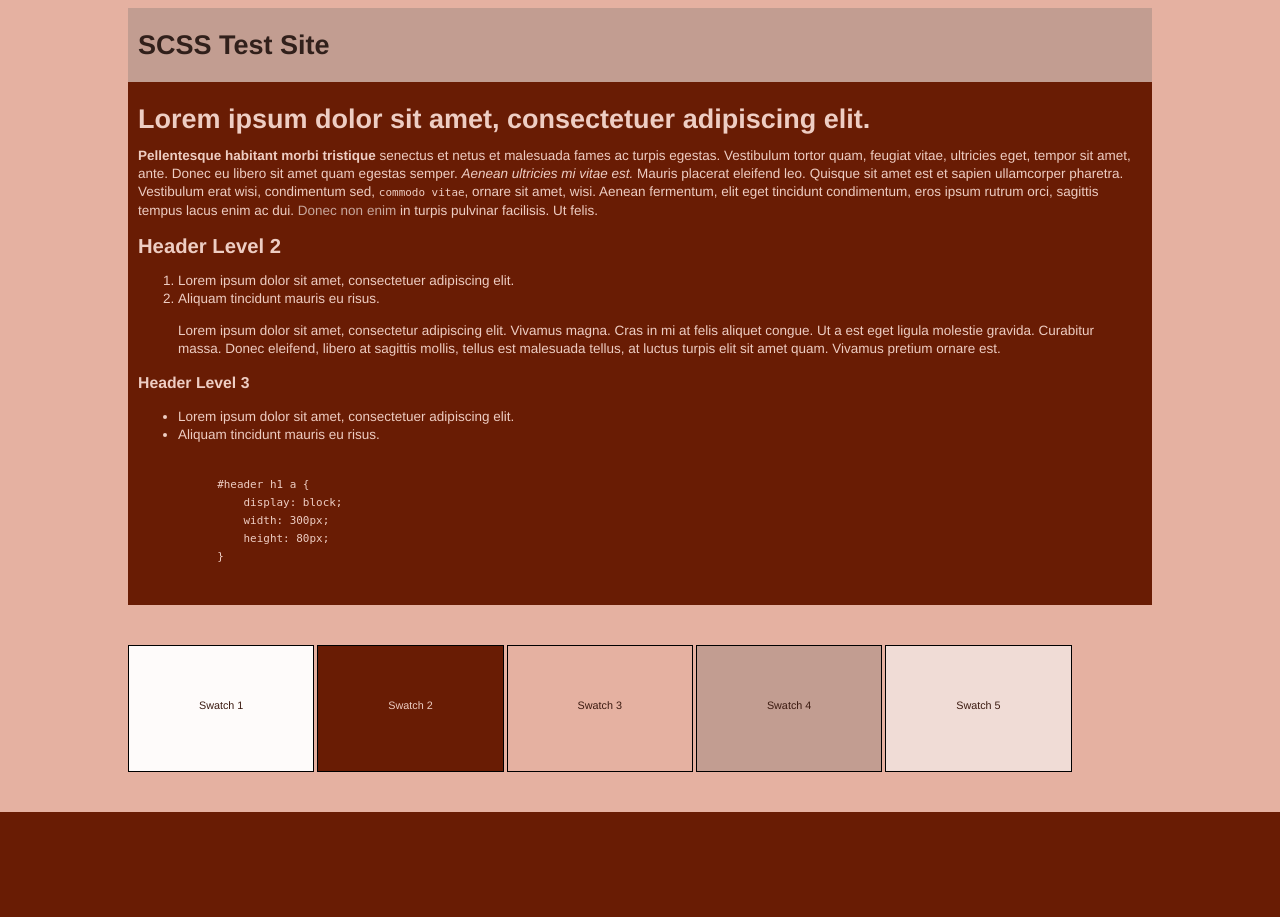
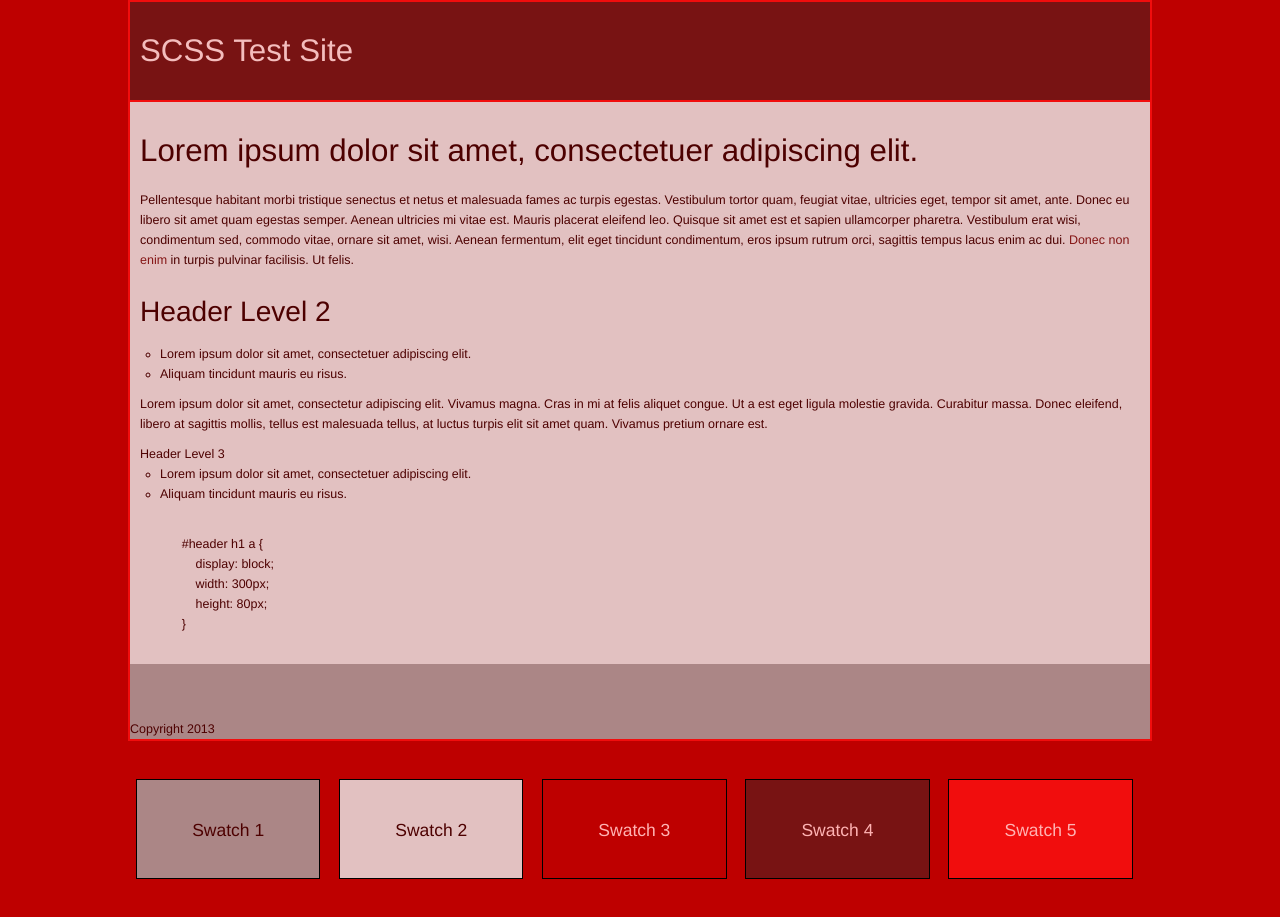
Before and after one commit to voodooGQ/scss_color_theory, a PHP site: page / in a window 1280 px wide. Before the commit the page ends 812 px from the top, so only its background shows below. Run offline with PHP 8.4, Linux system fonts and the light colour scheme; some web fonts are replaced.

Commit message:
Added global css reset and made further adjustments to the base css

```diff
--- a/assets/styles/css/screen.css
+++ b/assets/styles/css/screen.css
@@ -12,6 +12,75 @@ Original Author: Shane Smith
 
 Global Includes
 ------------------------------------------------------------------------ */
+/* ---------------------------------------------------------------------
+Original Author: Shane Smith
+
+Target Browsers: All
+Media Type: Screen, Projection
+Width: All Sizes
+------------------------------------------------------------------------ */
+/* =Reset default browser CSS. Based on work by Eric Meyer: http://meyerweb.com/eric/tools/css/reset/index.html
+-------------------------------------------------------------- */
+html, body, div, span, applet, object, iframe,
+h1, h2, h3, h4, h5, h6, p, blockquote, pre,
+a, abbr, acronym, address, big, cite, code,
+del, dfn, em, font, ins, kbd, q, s, samp,
+small, strike, strong, sub, sup, tt, var,
+dl, dt, dd, ol, ul, li,
+fieldset, form, label, legend,
+table, caption, tbody, tfoot, thead, tr, th, td {
+  border: 0;
+  font-family: inherit;
+  font-size: 100%;
+  font-style: inherit;
+  font-weight: inherit;
+  margin: 0;
+  outline: 0;
+  padding: 0;
+  vertical-align: baseline; }
+
+:focus {
+  /* remember to define focus styles! */
+  outline: 0; }
+
+body {
+  background: #fff;
+  line-height: 1; }
+
+ol, ul {
+  list-style: none; }
+
+table {
+  /* tables still need 'cellspacing="0"' in the markup */
+  border-collapse: separate;
+  border-spacing: 0; }
+
+caption, th, td {
+  font-weight: normal;
+  text-align: left; }
+
+blockquote:before, blockquote:after,
+q:before, q:after {
+  content: ""; }
+
+blockquote, q {
+  quotes: "" ""; }
+
+a img {
+  border: 0; }
+
+article, aside, details, figcaption, figure,
+footer, header, hgroup, menu, nav, section {
+  display: block; }
+
+img {
+  width: 100%; }
+
+* {
+  -moz-box-sizing: border-box;
+  -webkit-box-sizing: border-box;
+  box-sizing: border-box; }
+
 /* ---------------------------------------------------------------------
 Original Author: Shane Smith
 
@@ -102,29 +171,64 @@ Site Variables
  * Options: complimentary, analogous, triad, shades {TODO: split-complimentary, tetradic, square}
  */
 body {
-  background-color: #e5b1a1;
+  background-color: #be0000;
   font-family: "Carme", Helvetica, Verdana, arials, sans-serif;
-  font-size: 67.5%;
-  line-height: 168.75%; }
+  font-size: 62.5%;
+  line-height: 2em; }
+
+.hdg_1 {
+  font-size: 2.5em;
+  line-height: 2.5em; }
+
+.hdg_2 {
+  font-size: 2.25em;
+  line-height: 2.25em; }
+
+.hdg_3 {
+  font-size: 2.0em;
+  line-height: 2.0em; }
+
+.hdg_4 {
+  font-size: 1.75em;
+  line-height: 1.75em; }
+
+.hdg_5 {
+  font-size: 1.5em;
+  font-size: 1.5em; }
+
+p, ul, ol {
+  padding-bottom: 10px; }
+
+ul, ol {
+  list-style: circle;
+  margin-left: 20px; }
 
 .wrapper {
-  background-color: #691c04;
-  color: #eecdc3;
+  background-color: #e2c1c1;
+  color: #4d0000;
+  border: 2px solid #f10d0d;
   width: 1024px;
   margin: 0 auto;
   font-size: 1.25em; }
   .wrapper a {
     text-decoration: none;
-    color: #c8a79d; }
+    color: #841515; }
     .wrapper a:hover {
-      color: #835749; }
+      color: #e25050; }
   .wrapper code {
     font-family: "Droid Sans Mono" sans-serif; }
 
 .header {
-  background-color: #c29d91;
-  color: #31201b;
+  background-color: #781313;
+  border-bottom: 2px solid #f10d0d;
+  color: #f4bdbd;
   padding: 10px; }
+
+.footer {
+  height: 75px;
+  background: #ab8686;
+  padding-top: 55px;
+  color: #4d0000; }
 
 .content {
   padding: 10px; }
@@ -134,30 +238,31 @@ body {
   margin: 30px auto; }
 
 .swatch {
-  height: 75px;
+  height: 100px;
   display: inline-block;
   width: 18%;
-  margin: 10px 0;
+  margin: 8px;
   border: 1px solid black;
   text-align: center;
-  padding-top: 50px; }
+  padding-top: 40px;
+  font-size: 1.75em; }
 
 .swatch-1 {
-  background-color: #fefbfa;
-  color: #3c1b11; }
+  background-color: #ab8686;
+  color: #4d0000; }
 
 .swatch-2 {
-  background-color: #691c04;
-  color: #eecdc3; }
+  background-color: #e2c1c1;
+  color: #4d0000; }
 
 .swatch-3 {
-  background-color: #e5b1a1;
-  color: #3c1b11; }
+  background-color: #be0000;
+  color: #ffb3b3; }
 
 .swatch-4 {
-  background-color: #c29d91;
-  color: #3c1b11; }
+  background-color: #781313;
+  color: #ffb3b3; }
 
 .swatch-5 {
-  background-color: #f0dcd6;
-  color: #3c1b11; }
+  background-color: #f10d0d;
+  color: #ffb3b3; }
--- a/assets/styles/scss/_global_imports.scss
+++ b/assets/styles/scss/_global_imports.scss
@@ -4,6 +4,7 @@ Original Author: Shane Smith
 Global Includes
 ------------------------------------------------------------------------ */
 
+@import 'partials/reset';
 @import 'partials/fonts';
 @import 'partials/variables';
 @import 'partials/color_functions';
--- /dev/null
+++ b/assets/styles/scss/partials/_reset.scss
@@ -0,0 +1,67 @@
+/* ---------------------------------------------------------------------
+Original Author: Shane Smith
+
+Target Browsers: All
+Media Type: Screen, Projection
+Width: All Sizes
+------------------------------------------------------------------------ */
+
+/* =Reset default browser CSS. Based on work by Eric Meyer: http://meyerweb.com/eric/tools/css/reset/index.html
+-------------------------------------------------------------- */
+
+html, body, div, span, applet, object, iframe,
+h1, h2, h3, h4, h5, h6, p, blockquote, pre,
+a, abbr, acronym, address, big, cite, code,
+del, dfn, em, font, ins, kbd, q, s, samp,
+small, strike, strong, sub, sup, tt, var,
+dl, dt, dd, ol, ul, li,
+fieldset, form, label, legend,
+table, caption, tbody, tfoot, thead, tr, th, td {
+  border: 0;
+  font-family: inherit;
+  font-size: 100%;
+  font-style: inherit;
+  font-weight: inherit;
+  margin: 0;
+  outline: 0;
+  padding: 0;
+  vertical-align: baseline;
+}
+:focus {/* remember to define focus styles! */
+  outline: 0;
+}
+body {
+  background: #fff;
+  line-height: 1;
+}
+ol, ul {
+  list-style: none;
+}
+table {/* tables still need 'cellspacing="0"' in the markup */
+  border-collapse: separate;
+  border-spacing: 0;
+}
+caption, th, td {
+  font-weight: normal;
+  text-align: left;
+}
+blockquote:before, blockquote:after,
+q:before, q:after {
+  content: "";
+}
+blockquote, q {
+  quotes: "" "";
+}
+a img {
+  border: 0;
+}
+article, aside, details, figcaption, figure,
+footer, header, hgroup, menu, nav, section {
+  display: block;
+}
+
+img {
+  width: 100%;
+}
+
+* { -moz-box-sizing: border-box; -webkit-box-sizing: border-box; box-sizing: border-box; }
--- a/assets/styles/scss/partials/_variables.scss
+++ b/assets/styles/scss/partials/_variables.scss
@@ -4,7 +4,7 @@ Original Author: Shane Smith
 Site Variables
 ------------------------------------------------------------------------ */
 
-$base_color: #E5B1A1;
+$base_color: #BE0000;
 $brighten: true;
 
 $tint_adjustment_percentage: 15;
@@ -19,5 +19,5 @@ $palette_style: 'shades';
 $site_width: 1024px;
 $base_padding: 10px;
 
-$base_font_size: 67.5%;
-$base_line_height: ($base_font_size * 2.5);
+$base_font_size: 62.5%;
+$base_line_height: 2em;
--- a/assets/styles/scss/screen.scss
+++ b/assets/styles/scss/screen.scss
@@ -15,9 +15,44 @@ body {
     line-height: $base_line_height;
 }
 
+.hdg_1 {
+    font-size: 2.5em;
+    line-height: 2.5em;
+}
+
+.hdg_2 {
+    font-size: 2.25em;
+    line-height: 2.25em;
+}
+
+.hdg_3 {
+    font-size: 2.0em;
+    line-height: 2.0em;
+}
+
+.hdg_4 {
+    font-size: 1.75em;
+    line-height: 1.75em;
+}
+
+.hdg_5 {
+    font-size: 1.5em;
+    font-size: 1.5em;
+}
+
+p, ul, ol {
+    padding-bottom: $base_padding;
+}
+
+ul, ol {
+    list-style: circle;
+    margin-left: ($base_padding * 2);
+}
+
 .wrapper {
     background-color: $swatch-2;
     color: font_color_adjust($swatch-2, $swatch-3, $tint_adjustment_percentage);
+    border: 2px solid $swatch-5;
     width: $site_width;
     margin: 0 auto;
     font-size: 1.25em;
@@ -37,8 +72,16 @@ body {
 
 .header {
     background-color: $swatch-4;
+    border-bottom: 2px solid $swatch-5;
     color: font_color_adjust($swatch-4, $swatch-4, $tint_adjustment_percentage);
     padding: $base_padding;
+}
+
+.footer {
+    height: 75px;
+    background: $swatch-1;
+    padding-top: 55px;
+    color: font_color_adjust($swatch-1, $swatch-3, $tint_adjustment_percentage);
 }
 
 .content {
@@ -51,13 +94,14 @@ body {
 }
 
 .swatch {
-    height: 75px;
+    height: 100px;
     display: inline-block;
     width: 18%;
-    margin: $base_padding 0;
+    margin: ($base_padding * 0.80);
     border: 1px solid black;
     text-align: center;
-    padding-top: 50px;
+    padding-top: 40px;
+    font-size: 1.75em;
 }
 
 .swatch-1 {
--- a/index.php
+++ b/index.php
@@ -22,10 +22,10 @@
             <h1 class="hdg_1">SCSS Test Site</h1>
         </div>
         <div class="content">
-            <h1>Lorem ipsum dolor sit amet, consectetuer adipiscing elit.</h1>
+            <h1 class="hdg_1">Lorem ipsum dolor sit amet, consectetuer adipiscing elit.</h1>
             <p><strong>Pellentesque habitant morbi tristique</strong> senectus et netus et malesuada fames ac turpis egestas. Vestibulum tortor quam, feugiat vitae, ultricies eget, tempor sit amet, ante. Donec eu libero sit amet quam egestas semper. <em>Aenean ultricies mi vitae est.</em> Mauris placerat eleifend leo. Quisque sit amet est et sapien ullamcorper pharetra. Vestibulum erat wisi, condimentum sed, <code>commodo vitae</code>, ornare sit amet, wisi. Aenean fermentum, elit eget tincidunt condimentum, eros ipsum rutrum orci, sagittis tempus lacus enim ac dui. <a href="#">Donec non enim</a> in turpis pulvinar facilisis. Ut felis.</p>
 
-            <h2>Header Level 2</h2>
+            <h2 class="hdg_2">Header Level 2</h2>
 
             <ol>
                 <li>Lorem ipsum dolor sit amet, consectetuer adipiscing elit.</li>
@@ -49,6 +49,9 @@
             }
             </code></pre>
         </div>
+        <div class="footer">
+            <p>Copyright <?php echo date('Y'); ?></p>
+        </div>
     </div>
     <div class="palette">
         <div class="swatch swatch-1">Swatch 1</div>
```
